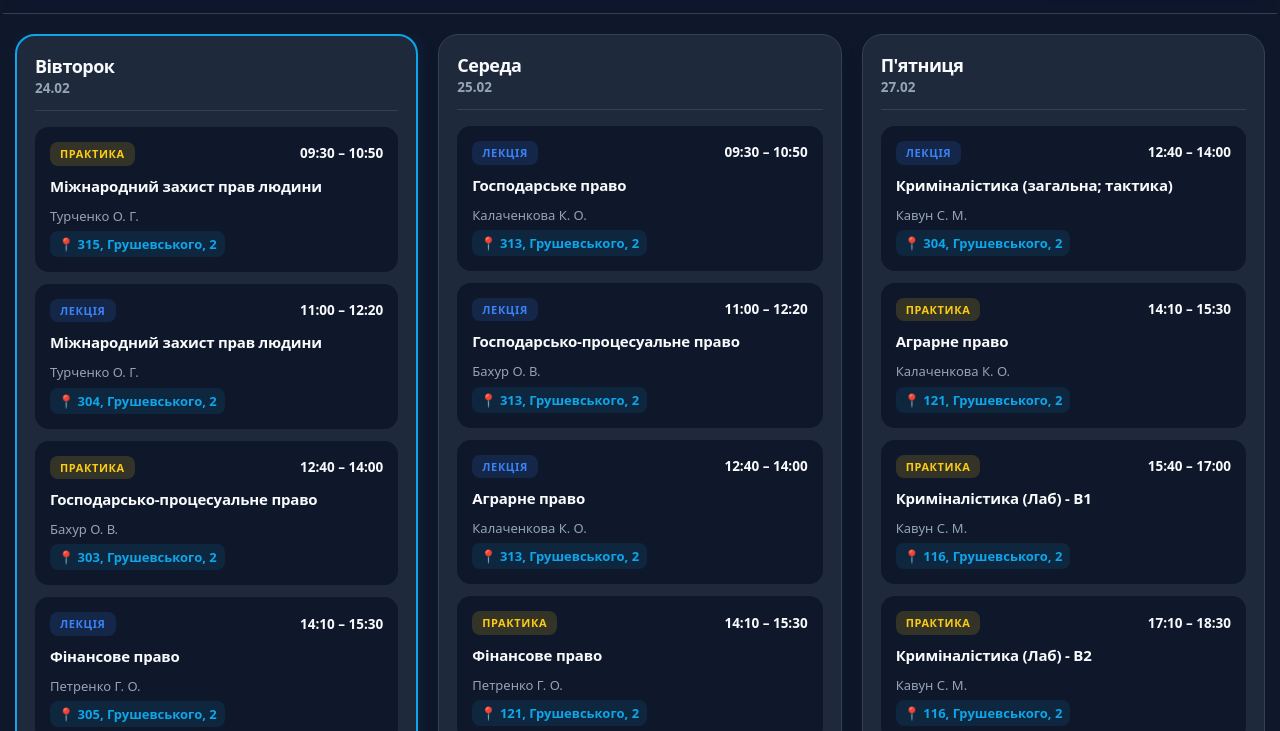
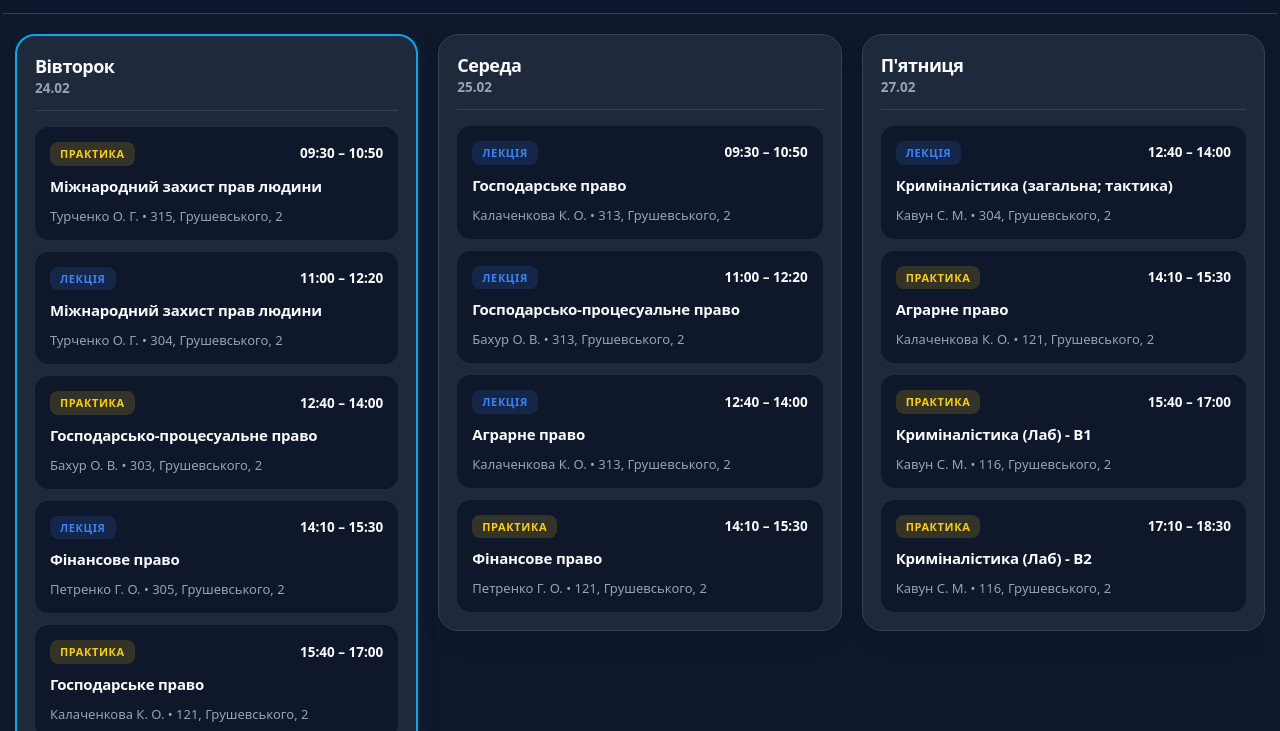
Before and after one commit to vlad28052005-tech/-------, a plain HTML site: page index.html in a window 1280 px wide. Shown: the part 69-800 px from the top of the page. Drawn offline with Linux system fonts and the light colour scheme.

Commit message:
hrfthio0jr0450hjs4j5h

```diff
--- a/index.html
+++ b/index.html
@@ -335,23 +335,15 @@
         .pair.upcoming {
             border: 2px solid var(--green);
         }
-        /* 📍 Клікабельна адреса */
+        /* Приховане клікабельне посилання на карту */
 
         .place-link {
-            display: inline-block;
-            margin-top: 6px;
-            color: var(--accent);
             cursor: pointer;
-            font-weight: 700;
-            background: rgba(14, 165, 233, 0.1);
-            padding: 4px 8px;
-            border-radius: 8px;
-            transition: background 0.2s, transform 0.1s;
+            transition: opacity 0.2s;
         }
 
         .place-link:active {
-            background: rgba(14, 165, 233, 0.25);
-            transform: scale(0.97);
+            opacity: 0.6;
         }
         /* Модальні вікна */
 
--- a/script.js
+++ b/script.js
@@ -179,10 +179,10 @@ function render(withStagger = true) {
             let chip = p.type === 'lec' ? '<span class="chip lec">Лекція</span>' : p.type === 'prac' ? '<span class="chip prac">Практика</span>' : '<span class="chip textpair">Інфо</span>';
             chip += chipTimerHtml;
 
-            // 📍 Формуємо клікабельну адресу для Waze/Maps
+            // Звичайний текст аудиторії, але зберігаємо його клікабельність
             let placeHtml = '';
             if (p.place) {
-                placeHtml = `<br><span class="place-link" data-place="${p.place}">📍 ${p.place}</span>`;
+                placeHtml = ` • <span class="place-link" data-place="${p.place}">${p.place}</span>`;
             }
 
             box.innerHTML = `<div class="meta"><div style="display:flex;gap:6px;">${chip}</div><div>${t.start||''} – ${t.end||''}</div></div><h4>${p.title}</h4><div class="muted">${p.teacher||''}${placeHtml}</div>`;
```
